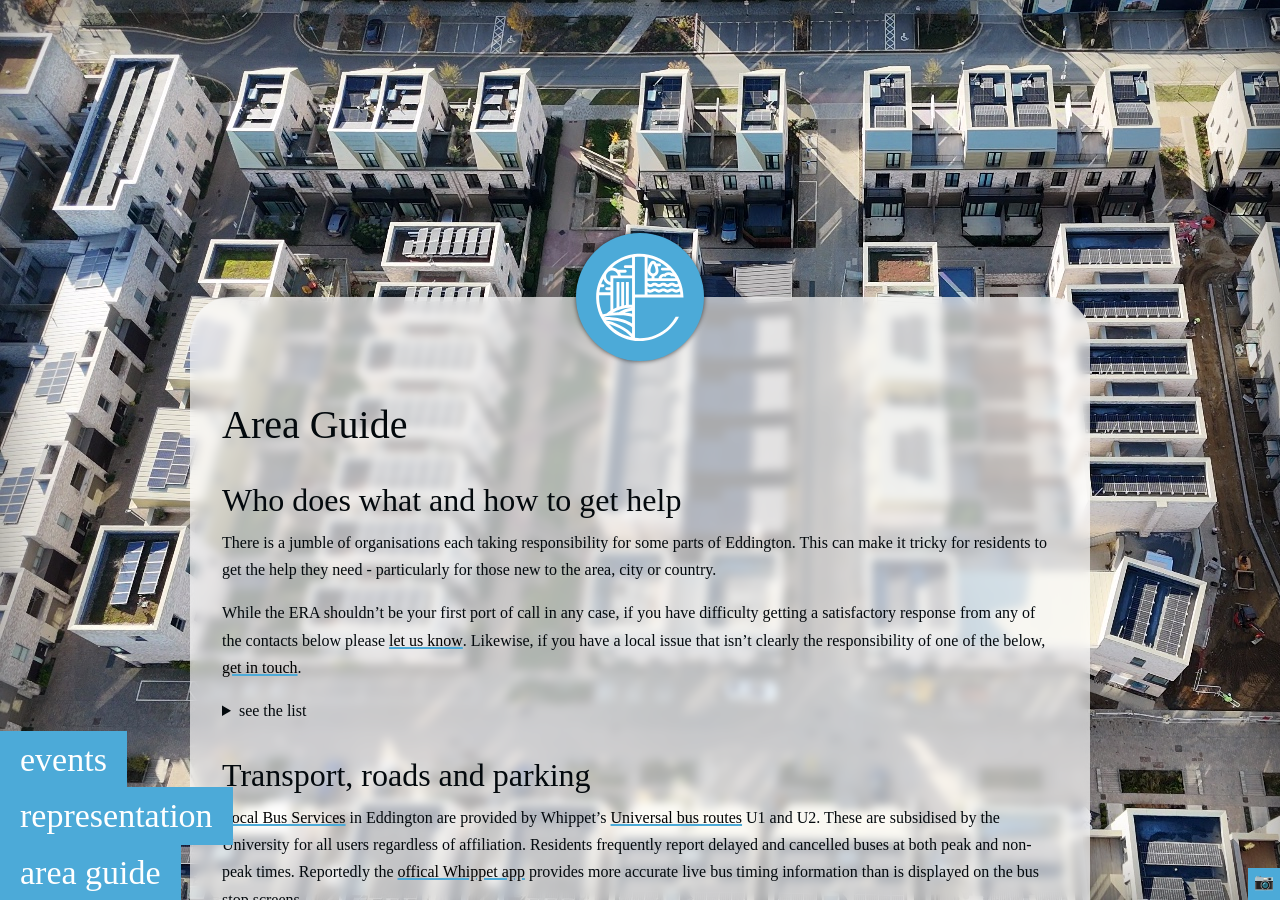
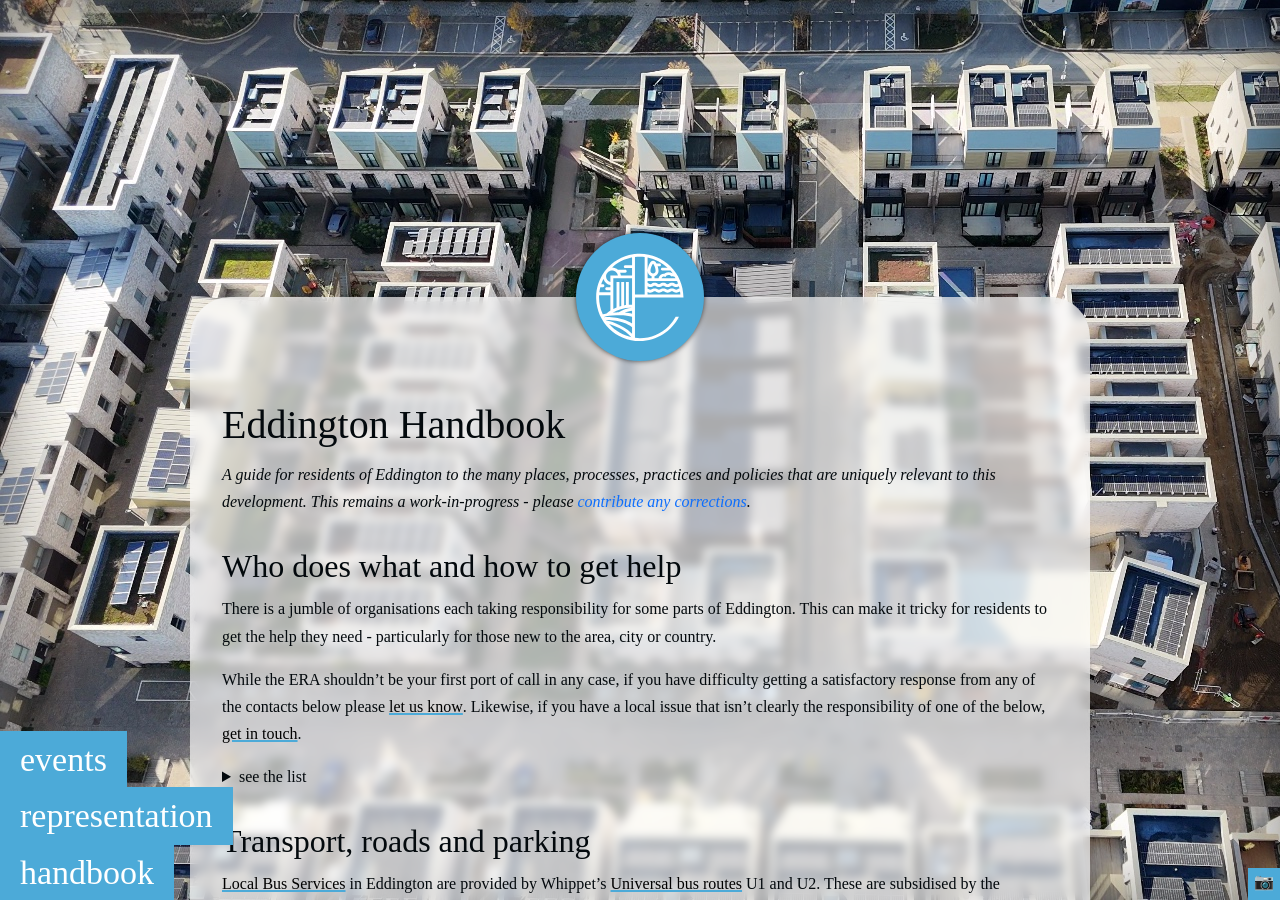
Before and after one commit to pieterdesnerck/website, a Jekyll site: the page built from docs/handbook.md, in a window 1280 px wide and 900 px high. Built offline with Jekyll 4.4.1, drawn with Linux system fonts in a browser that asks for light colours; some web fonts are replaced; some of the changed text lies outside the part shown.

Commit message:
rename area-guide to handbook

```diff
--- a/docs/_includes/footer.md
+++ b/docs/_includes/footer.md
@@ -3,9 +3,11 @@
 [Newsletter](/newsletter)<br>
 [Walking Routes](/archive/routes) (archived)
 
-
 </div>
 <div class="col-12 col-md-4" markdown="1">
+
+This site is open source
+[Contribute to this page]({{ site.github.repository_url }}/tree/main/docs/{{ page.path }}){:target=_BLANK}
 
 </div>
 <div class="col-12 col-md-4" markdown="1">
--- a/docs/_layouts/default.html
+++ b/docs/_layouts/default.html
@@ -260,7 +260,7 @@
     <nav>
       <a href="/events">events</a>
       <a href="/representation">representation</a>
-      <a href="/area-guide">area guide</a>
+      <a href="/handbook">handbook</a>
     </nav>
     <a class="logo" href="/"><img src="/images/logo.svg" /></a>
     <main class="">
--- a/docs/area-guide.md
+++ b/docs/handbook.md
@@ -1,7 +1,13 @@
 ---
-title: Area Guide
-permalink: area-guide
+title: Eddington Handbook
+permalink: handbook
+redirect_from:
+  - /area-guide
 ---
+
+<i>
+A guide for residents of Eddington to the many places, processes, practices and policies that are uniquely relevant to this development. This remains a work-in-progress - please [contribute any corrections]({{ site.github.repository_url }}/tree/main/docs/{{ page.path }}){:target=_BLANK}.
+</i>
 
 ## Who does what and how to get help
 
```
